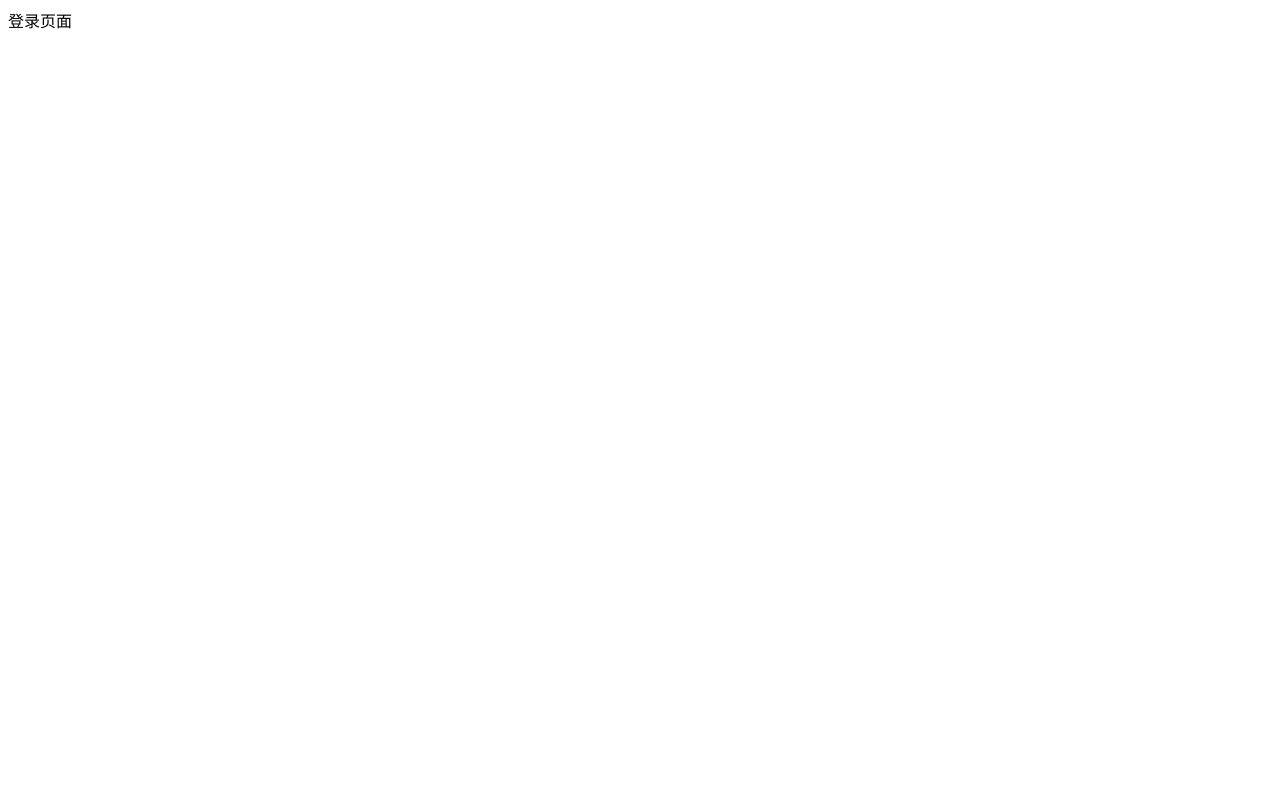
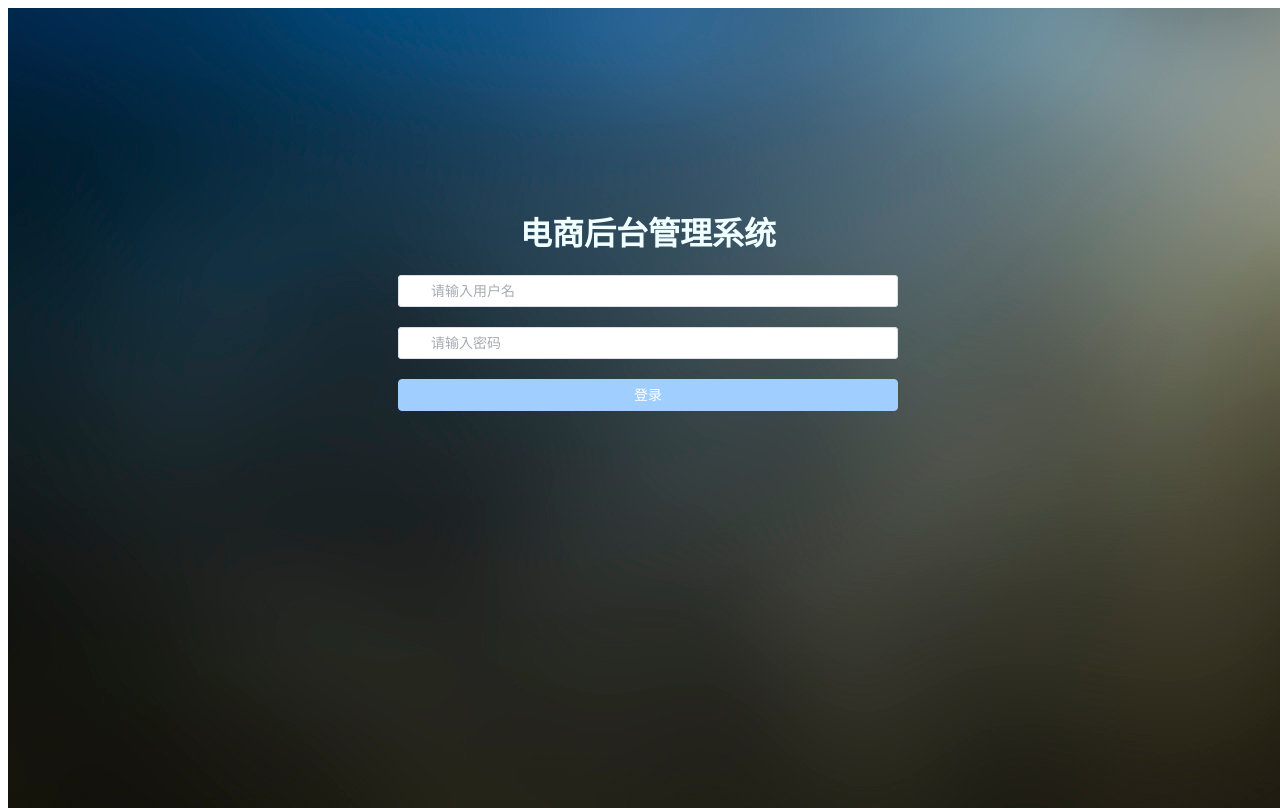
Before and after one commit to gycxkani/shop-manage, a Vue app: page /#/login in a window 1280 px wide. Built offline with nearby package versions, Linux system fonts and the light colour scheme.

Commit message:
refactor: Update login page layout and styles
The login page layout and styles have been updated to improve the user experience. The changes include adding a background image, centering the title, and adjusting the input fields' width.

```diff
--- a/src/components/AppLogin.vue
+++ b/src/components/AppLogin.vue
@@ -1,9 +1,86 @@
-<template>登录页面</template>
+<template>
+  <div id="container">
+    <div id="title">
+      <h1>电商后台管理系统</h1>
+    </div>
+    <div class="input">
+      <el-input
+        v-model="name"
+        prefix-icon="el-icon-user"
+        placeholder="请输入用户名"
+      ></el-input>
+    </div>
+    <div class="input">
+      <el-input
+        v-model="password"
+        prefix-icon="el-icon-lock"
+        placeholder="请输入密码"
+        show-password
+      ></el-input>
+    </div>
+    <div class="input">
+      <el-button
+        type="primary"
+        @click="login"
+        style="width: 500px"
+        :disabled="disabled"
+        >登录</el-button
+      >
+    </div>
+  </div>
+</template>
 
 <script>
+import store from "../store/index";
+import { ElMessage } from "element-plus";
 export default {
   name: "AppLogin",
+  data() {
+    return {
+      name: "",
+      password: "",
+      // disabled: false
+    };
+  },
+  computed: {
+    disabled() {
+      return this.name.length === 0 || this.password.length === 0;
+    },
+  },
+  methods: {
+    login() {
+      store.commit("registUserInfo", {
+        name: this.name,
+        password: this.password,
+      });
+      ElMessage({
+        message: "登录成功",
+        type: "success",
+        duration: 3000,
+      });
+      setTimeout(() => {
+        this.$router.push("/home");
+      }, 3000);
+    },
+  },
 };
 </script>
 
-<style></style>
+<style scoped>
+#container {
+  background: #595959;
+  background-image: url("../assets/login_bg.jpg");
+  height: 100%;
+  width: 100%;
+  position: absolute;
+}
+#title {
+  text-align: center;
+  color: azure;
+  margin-top: 200px;
+}
+.input {
+  margin: 20px auto;
+  width: 500px;
+}
+</style>
--- a/src/router/index.js
+++ b/src/router/index.js
@@ -21,12 +21,18 @@ const routes = [
   },
   {
     path: "/about",
-    name: "about",
+    name: "About",
     // route level code-splitting
     // this generates a separate chunk (about.[hash].js) for this route
     // which is lazy-loaded when the route is visited.
     component: () =>
       import(/* webpackChunkName: "about" */ "../views/AboutView.vue"),
+  },
+  {
+    path: "/:pathMatch(.*)*", // 匹配所有未知路径
+    name: "NotFound",
+    component: () =>
+      import(/* webpackChunkName: "404" */ "../views/NotFound.vue"),
   },
 ];
 
--- a/src/store/index.js
+++ b/src/store/index.js
@@ -12,7 +12,16 @@ const store = createStore({
       return state.userName.length > 0;
     },
   },
-  mutations: {},
+  mutations: {
+    clearUserInfo(state) {
+      state.userName = "";
+      state.userPassword = "";
+    },
+    registUserInfo(state, { name, password }) {
+      state.userName = name;
+      state.userPassword = password;
+    },
+  },
   actions: {},
   modules: {},
 });
--- /dev/null
+++ b/src/views/NotFound.vue
@@ -0,0 +1,22 @@
+<template>
+  <div>
+    <el-col>
+      <el-result
+        icon="error"
+        title="404"
+        sub-title="页面不存在"
+        style="padding: 150px; border: 1px solid #ddd"
+      >
+        <template #extra>
+          <el-button type="primary" @click="$router.push('/')"
+            >返回首页</el-button
+          >
+        </template>
+      </el-result>
+    </el-col>
+  </div>
+</template>
+
+<script></script>
+
+<style></style>
```
Also changed, not shown: src/assets/login_bg.jpg (added).
